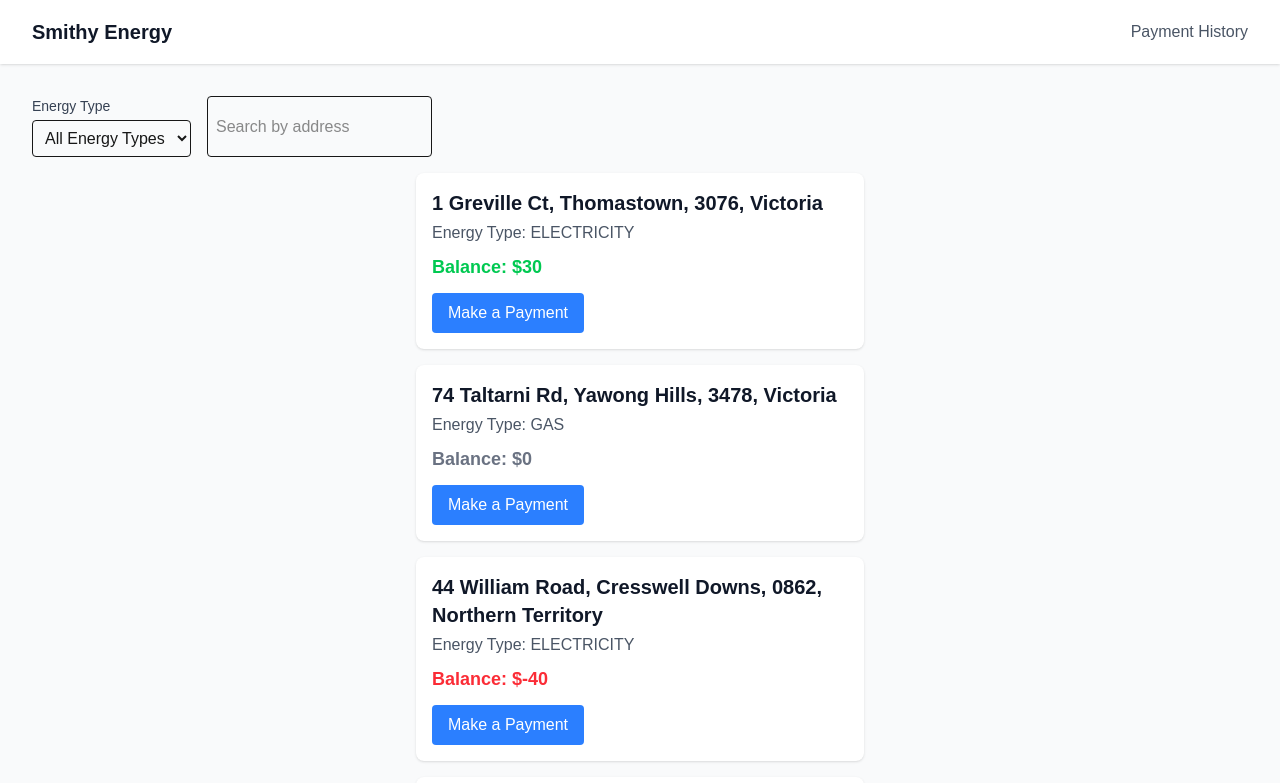
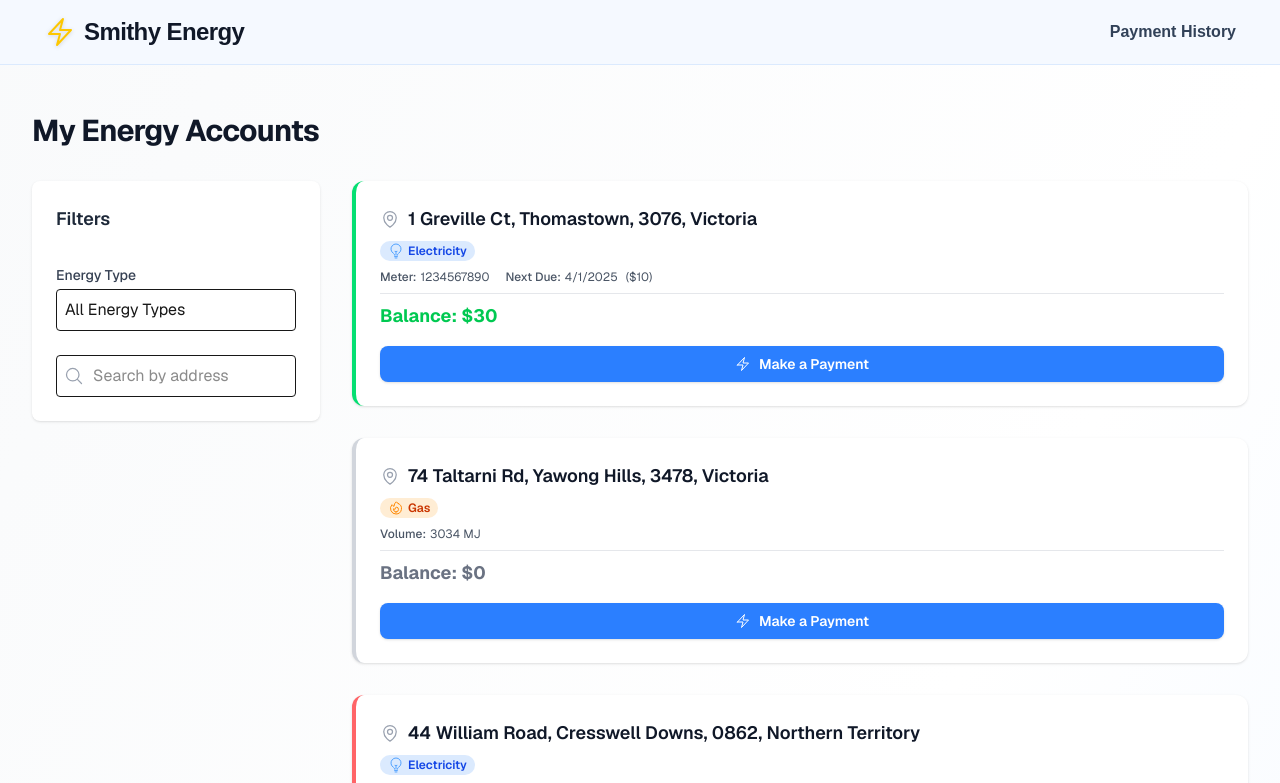
Before and after one commit to jshsmth/energy_portal, a Next.js app: page / in a window 1280 px wide. Shown: the top 783 px of the page. Built offline with nearby package versions, Linux system fonts and the light colour scheme.

Commit message:
chore: setup frontend ui

```diff
--- a/src/app/accounts/AccountsPage.tsx
+++ /dev/null
@@ -1,62 +0,0 @@
-"use client";
-
-import { NavBar } from "@/shared/NavBar";
-import { useAccountsPage } from "./hooks/useAccountsPage";
-import { FilterBar } from "./components/FilterBar";
-import { AccountCard } from "./components/AccountCard";
-import { PaymentModal } from "../payments/components/PaymentModal";
-
-export function AccountsPage() {
-  const {
-    accounts,
-    filter,
-    setFilter,
-    modalOpen,
-    selectedAccount,
-    loading,
-    error,
-    handleMakePayment,
-    handlePay,
-    closeModal,
-  } = useAccountsPage();
-
-  if (loading) {
-    return (
-      <div className="min-h-screen bg-gray-50 flex items-center justify-center">
-        <div className="text-xl">Loading accounts...</div>
-      </div>
-    );
-  }
-
-  if (error) {
-    return (
-      <div className="min-h-screen bg-gray-50 flex items-center justify-center">
-        <div className="text-xl text-red-600">{error}</div>
-      </div>
-    );
-  }
-
-  return (
-    <div className="min-h-screen bg-gray-50">
-      <NavBar />
-      <main className="max-w-7xl mx-auto px-4 sm:px-6 lg:px-8 py-8">
-        <FilterBar filter={filter} setFilter={setFilter} />
-        <div className="flex flex-col gap-4 items-center mt-4">
-          {accounts.map((account) => (
-            <AccountCard
-              key={account.id}
-              account={account}
-              onMakePayment={handleMakePayment}
-            />
-          ))}
-        </div>
-        <PaymentModal
-          open={modalOpen}
-          onClose={closeModal}
-          account={selectedAccount}
-          onPay={handlePay}
-        />
-      </main>
-    </div>
-  );
-}
--- a/src/app/accounts/components/AccountCard.tsx
+++ b/src/app/accounts/components/AccountCard.tsx
@@ -1,6 +1,7 @@
 import clsx from "clsx";
 import { twMerge } from "tailwind-merge";
 import type { Account } from "../types/accounts";
+import { MapPinIcon, BoltIcon, FireIcon, LightBulbIcon } from "@heroicons/react/24/outline";
 
 interface AccountCardProps {
   account: Account;
@@ -8,25 +9,70 @@ interface AccountCardProps {
 }
 
 export function AccountCard({ account, onMakePayment }: AccountCardProps) {
-  const balanceClass = twMerge(
-    clsx(
-      "font-bold text-lg",
-      account.balance > 0 && "text-green-500",
-      account.balance < 0 && "text-red-500",
-      account.balance === 0 && "text-gray-500"
-    )
+  const energyBadge = account.energyType === "ELECTRICITY" ? (
+    <span className="inline-flex items-center gap-1 bg-blue-100 text-blue-700 text-xs font-semibold px-2 py-0.5 rounded-full">
+      <LightBulbIcon className="h-4 w-4 text-blue-400" /> Electricity
+    </span>
+  ) : (
+    <span className="inline-flex items-center gap-1 bg-orange-100 text-orange-700 text-xs font-semibold px-2 py-0.5 rounded-full">
+      <FireIcon className="h-4 w-4 text-orange-400" /> Gas
+    </span>
   );
 
   return (
-    <div className="bg-white rounded-lg shadow-sm p-4 w-full max-w-md">
-      <h2 className="text-xl font-semibold text-gray-900">{account.address}</h2>
-      <p className="text-gray-600 mt-1">Energy Type: {account.energyType}</p>
-      <p className={balanceClass + " mt-2"}>Balance: ${account.balance}</p>
+    <div
+      className={twMerge(
+        "bg-white rounded-xl shadow-sm p-6 w-full transition-transform duration-150 hover:shadow-lg hover:-translate-y-1",
+        "border-l-4",
+        clsx({
+          "border-green-400": account.balance > 0,
+          "border-red-400": account.balance < 0,
+          "border-gray-300": account.balance === 0,
+        })
+      )}
+    >
+      <div className="flex items-center gap-2 mb-2">
+        <MapPinIcon className="h-5 w-5 text-gray-400" />
+        <h2 className="text-lg font-semibold text-gray-900 line-clamp-2">{account.address}</h2>
+      </div>
+      <div className="flex items-center gap-2 mb-1">{energyBadge}</div>
+      <div className="flex flex-wrap gap-4 text-xs text-gray-600 mt-2 mb-2">
+        {account.meterNumber && (
+          <div className="flex items-center gap-1">
+            <span className="font-medium">Meter:</span> {account.meterNumber}
+          </div>
+        )}
+        {typeof account.volume === 'number' && (
+          <div className="flex items-center gap-1">
+            <span className="font-medium">{account.energyType === 'ELECTRICITY' ? 'Usage:' : 'Volume:'}</span> {account.volume} {account.energyType === 'ELECTRICITY' ? 'kWh' : 'MJ'}
+          </div>
+        )}
+        {account.dueCharges && account.dueCharges.length > 0 && (
+          <div className="flex items-center gap-1">
+            <span className="font-medium">Next Due:</span>
+            <span>{new Date(account.dueCharges[0].date).toLocaleDateString()}</span>
+            <span className="ml-1">(${account.dueCharges[0].amount})</span>
+          </div>
+        )}
+      </div>
+      <hr className="my-2 border-gray-200" />
+      <p
+        className={twMerge(
+          "font-bold text-lg mt-2",
+          clsx({
+            "text-green-500": account.balance > 0,
+            "text-red-500": account.balance < 0,
+            "text-gray-500": account.balance === 0,
+          })
+        )}
+      >
+        Balance: ${account.balance}
+      </p>
       <button
-        className="mt-3 bg-blue-500 text-white px-4 py-2 rounded hover:bg-blue-600 transition-colors"
+        className="mt-4 w-full bg-blue-500 text-white px-4 py-2 rounded-lg shadow hover:bg-blue-600 transition-colors font-semibold text-sm flex items-center justify-center gap-2"
         onClick={() => onMakePayment?.(account)}
       >
-        Make a Payment
+        <BoltIcon className="h-4 w-4 text-white" /> Make a Payment
       </button>
     </div>
   );
--- a/src/app/accounts/components/AccountsPage.tsx
+++ b/src/app/accounts/components/AccountsPage.tsx
@@ -2,7 +2,6 @@
 
 import { AccountCard } from "./AccountCard";
 import { FilterBar } from "./FilterBar";
-import { NavBar } from "../../../shared/NavBar";
 import { PaymentModal } from "../../payments/components/PaymentModal";
 import { useAccountsPage } from "../hooks/useAccountsPage";
 
@@ -37,11 +36,15 @@ export function AccountsPage() {
   }
 
   return (
-    <div className="min-h-screen bg-gray-50">
-      <NavBar />
-      <main className="max-w-7xl mx-auto px-4 sm:px-6 lg:px-8 py-8">
+    <div className="min-h-screen bg-gradient-to-br from-gray-50 via-white to-blue-50 font-sans">
+      <main className="max-w-7xl mx-auto px-4 sm:px-6 lg:px-8 py-12">
+        <h1 className="text-3xl font-bold text-gray-900 mb-8 tracking-tight">My Energy Accounts</h1>
+        <div className="flex flex-col md:flex-row gap-8 items-start">
+          <aside className="w-full md:w-72 md:sticky md:top-24 flex-shrink-0">
             <FilterBar filter={filter} setFilter={setFilter} />
-        <div className="flex flex-col gap-4 items-center mt-4">
+          </aside>
+          <section className="flex-1 w-full">
+            <div className="flex flex-col gap-8">
               {accounts.map((account) => (
                 <AccountCard
                   key={account.id}
@@ -49,6 +52,8 @@ export function AccountsPage() {
                   onMakePayment={handleMakePayment}
                 />
               ))}
+            </div>
+          </section>
         </div>
         <PaymentModal
           open={modalOpen}
--- a/src/app/accounts/components/FilterBar.tsx
+++ b/src/app/accounts/components/FilterBar.tsx
@@ -1,5 +1,6 @@
 import type { Filter } from "../types/accounts";
 import { Dispatch, SetStateAction } from "react";
+import { MagnifyingGlassIcon } from "@heroicons/react/24/outline";
 
 interface FilterBarProps {
   filter: Filter;
@@ -8,19 +9,21 @@ interface FilterBarProps {
 
 export function FilterBar({ filter, setFilter }: FilterBarProps) {
   return (
-    <div className="flex flex-col sm:flex-row gap-4 mb-4">
-      <div className="flex flex-col">
+    <div className="flex flex-col gap-6 bg-white rounded-lg shadow p-6">
+      <h2 className="text-lg font-semibold text-gray-800 mb-2">Filters</h2>
+      <div className="flex flex-col w-full">
         <label htmlFor="energyType" className="text-sm font-medium text-gray-700 mb-1">
           Energy Type
         </label>
+        <div className="relative">
           <select
             id="energyType"
-          className="border rounded p-2"
+            className="border rounded p-2 pr-8 focus:ring-2 focus:ring-blue-400 focus:border-blue-400 transition w-full appearance-none"
             value={filter.energyType}
-          onChange={(e) =>
+            onChange={(event) =>
               setFilter({
                 ...filter,
-              energyType: e.target.value as Filter["energyType"],
+                energyType: event.target.value as Filter["energyType"],
               })
             }
           >
@@ -29,13 +32,19 @@ export function FilterBar({ filter, setFilter }: FilterBarProps) {
             <option value="GAS">Gas</option>
           </select>
         </div>
+      </div>
+      <div className="relative w-full">
         <input
           type="text"
           placeholder="Search by address"
-        className="border rounded p-2"
+          className="border rounded p-2 pl-9 w-full focus:ring-2 focus:ring-blue-400 focus:border-blue-400 transition"
           value={filter.search}
-        onChange={(e) => setFilter({ ...filter, search: e.target.value })}
+          onChange={(event) => setFilter({ ...filter, search: event.target.value })}
         />
+        <span className="pointer-events-none absolute left-2 top-1/2 -translate-y-1/2 text-gray-400">
+          <MagnifyingGlassIcon className="h-5 w-5" />
+        </span>
+      </div>
     </div>
   );
 }
--- a/src/app/layout.tsx
+++ b/src/app/layout.tsx
@@ -1,5 +1,6 @@
 import type { Metadata } from "next";
 import { Geist, Geist_Mono } from "next/font/google";
+import { NavBar } from "../shared/NavBar";
 import "./globals.css";
 
 const geistSans = Geist({
@@ -27,6 +28,7 @@ export default function RootLayout({
       <body
         className={`${geistSans.variable} ${geistMono.variable} antialiased`}
       >
+        <NavBar />
         {children}
       </body>
     </html>
--- a/src/app/payments/components/PaymentModal.tsx
+++ b/src/app/payments/components/PaymentModal.tsx
@@ -26,7 +26,7 @@ import {
   DialogBackdrop,
 } from "@headlessui/react";
 import { usePaymentModal } from "../hooks/usePaymentModal";
-import { XMarkIcon } from "@heroicons/react/24/outline";
+import { XMarkIcon, CreditCardIcon, CalendarIcon, KeyIcon } from "@heroicons/react/24/outline";
 import type { Account } from "../../accounts/types/accounts";
 
 /* */
@@ -66,9 +66,16 @@ export function PaymentModal({
 
   return (
     <Dialog open={open} onClose={handleClose} className="relative z-50">
-      <DialogBackdrop className="fixed inset-0 bg-black/30" />
+      <DialogBackdrop className="fixed inset-0 bg-black/30 backdrop-blur-sm" />
       <div className="fixed inset-0 flex w-screen items-center justify-center p-4">
-        <DialogPanel className="max-w-md space-y-4 border bg-white p-6">
+        <DialogPanel className="max-w-md space-y-4 border bg-white p-8 rounded-2xl shadow-xl relative">
+          <button
+            className="absolute top-4 right-4 text-gray-400 hover:text-gray-600 transition"
+            onClick={handleClose}
+            aria-label="Close"
+          >
+            <XMarkIcon className="h-6 w-6" />
+          </button>
           {success ? (
             <>
               <DialogTitle className="text-lg font-medium text-gray-900">
@@ -101,7 +108,7 @@ export function PaymentModal({
                   <input
                     type="number"
                     placeholder="Payment Amount"
-                    className="w-full rounded border p-2 pl-7"
+                    className="w-full rounded-lg border p-2 pl-7 focus:ring-2 focus:ring-blue-400 focus:border-blue-400 transition"
                     value={amount}
                     onChange={(e) => setAmount(e.target.value)}
                     min="0.01"
@@ -109,37 +116,52 @@ export function PaymentModal({
                     required
                   />
                 </div>
+                <div className="relative">
+                  <span className="absolute left-3 top-1/2 -translate-y-1/2 text-gray-400">
+                    <CreditCardIcon className="h-5 w-5" />
+                  </span>
                   <input
                     type="text"
                     placeholder="Card Number"
-                  className="w-full rounded border p-2"
+                    className="w-full rounded-lg border p-2 pl-10 focus:ring-2 focus:ring-blue-400 focus:border-blue-400 transition"
                     value={card.number}
                     onChange={(e) => setCard({ ...card, number: e.target.value })}
                     required
                   />
+                </div>
                 <div className="flex gap-2">
+                  <div className="relative w-1/2">
+                    <span className="absolute left-3 top-1/2 -translate-y-1/2 text-gray-400">
+                      <CalendarIcon className="h-5 w-5" />
+                    </span>
                     <input
                       type="text"
                       placeholder="MM/YY"
-                    className="w-1/2 rounded border p-2"
+                      className="w-full rounded-lg border p-2 pl-10 focus:ring-2 focus:ring-blue-400 focus:border-blue-400 transition"
                       value={card.expiry}
                       onChange={(e) =>
                         setCard({ ...card, expiry: e.target.value })
                       }
                       required
                     />
+                  </div>
+                  <div className="relative w-1/2">
+                    <span className="absolute left-3 top-1/2 -translate-y-1/2 text-gray-400">
+                      <KeyIcon className="h-5 w-5" />
+                    </span>
                     <input
                       type="text"
                       placeholder="CVC"
-                    className="w-1/2 rounded border p-2"
+                      className="w-full rounded-lg border p-2 pl-10 focus:ring-2 focus:ring-blue-400 focus:border-blue-400 transition"
                       value={card.cvc}
                       onChange={(e) => setCard({ ...card, cvc: e.target.value })}
                       required
                     />
                   </div>
+                </div>
                 <button
                   type="submit"
-                  className="w-full rounded-md bg-blue-500 px-4 py-2 text-sm font-medium text-white hover:bg-blue-600 disabled:opacity-50"
+                  className="w-full rounded-lg bg-blue-500 px-4 py-2 text-base font-semibold text-white shadow hover:bg-blue-600 transition-colors disabled:opacity-50"
                   disabled={loading}
                 >
                   {loading ? "Paying..." : "Pay"}
--- a/src/app/payments/page.tsx
+++ b/src/app/payments/page.tsx
@@ -1,6 +1,5 @@
 "use client";
 
-import { NavBar } from "../../shared/NavBar";
 import { PaymentsHistoryTable } from "./components/PaymentsHistoryTable";
 import { usePaymentHistory } from "./hooks/usePaymentHistory";
 
@@ -25,7 +24,6 @@ export default function PaymentsPage() {
 
   return (
     <div className="min-h-screen bg-gray-50">
-      <NavBar />
       <main className="max-w-7xl mx-auto px-4 sm:px-6 lg:px-8 py-8">
         <div className="mb-6">
           <h1 className="text-2xl font-bold text-gray-900">Payment History</h1>
--- a/src/shared/NavBar.tsx
+++ b/src/shared/NavBar.tsx
@@ -1,17 +1,25 @@
 import Link from "next/link";
+import { BoltIcon } from "@heroicons/react/24/outline";
 
 export function NavBar() {
   return (
-    <nav className="bg-white shadow-sm">
+    <nav className="bg-blue-50/60 border-b border-blue-100 shadow-sm">
       <div className="max-w-7xl mx-auto px-4 sm:px-6 lg:px-8">
         <div className="flex justify-between h-16">
           <div className="flex items-center">
-            <h1 className="text-xl font-bold text-gray-900">Smithy Energy</h1>
+            <Link
+              href="/"
+              className="flex items-center gap-2 text-2xl font-extrabold tracking-tight text-gray-900 hover:bg-yellow-50 hover:shadow px-3 py-1 rounded-lg transition-colors duration-150 focus:outline-none focus:ring-2 focus:ring-yellow-300"
+              aria-label="Smithy Energy Home"
+            >
+              <BoltIcon className="h-8 w-8 text-yellow-400 drop-shadow-sm" aria-hidden="true" />
+              <span>Smithy Energy</span>
+            </Link>
           </div>
           <div className="flex items-center">
             <Link
               href="/payments"
-              className="text-gray-600 hover:text-gray-900"
+              className="ml-2 text-slate-700 font-semibold px-3 py-1 rounded hover:underline hover:bg-slate-100 transition-colors duration-150 focus:outline-none focus:ring-2 focus:ring-slate-200"
             >
               Payment History
             </Link>
```
Also changed, not shown: 1 other file (tests, documents, lock files or other folders). Lines whose indentation alone changed are shown as unchanged.
